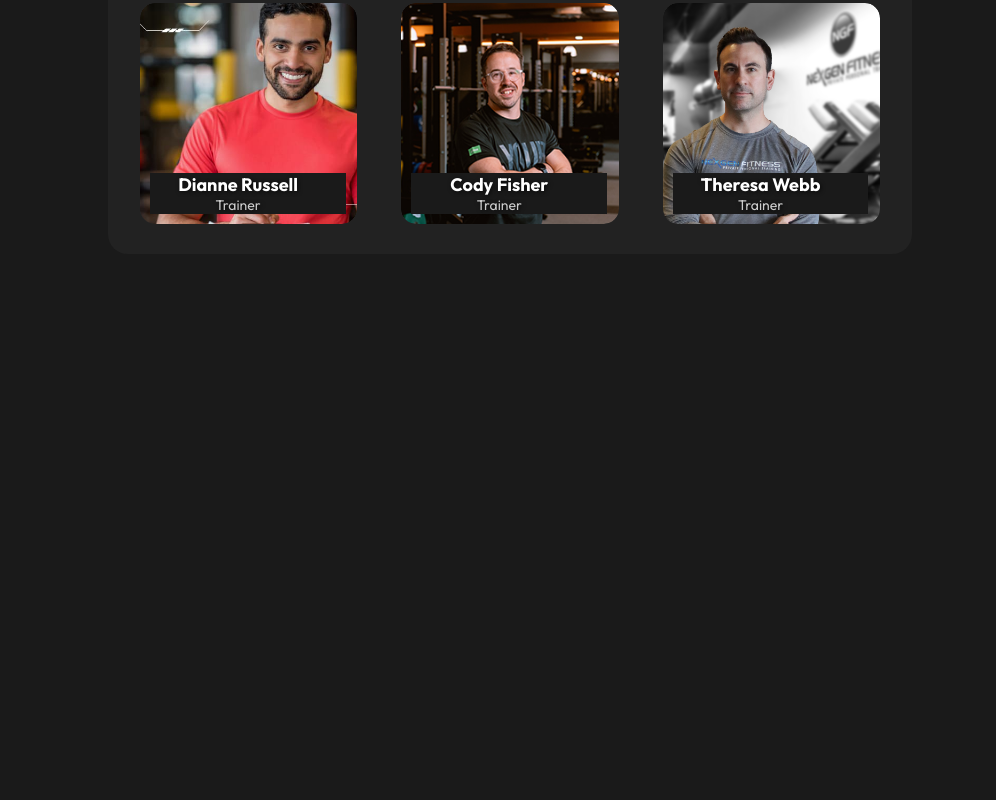
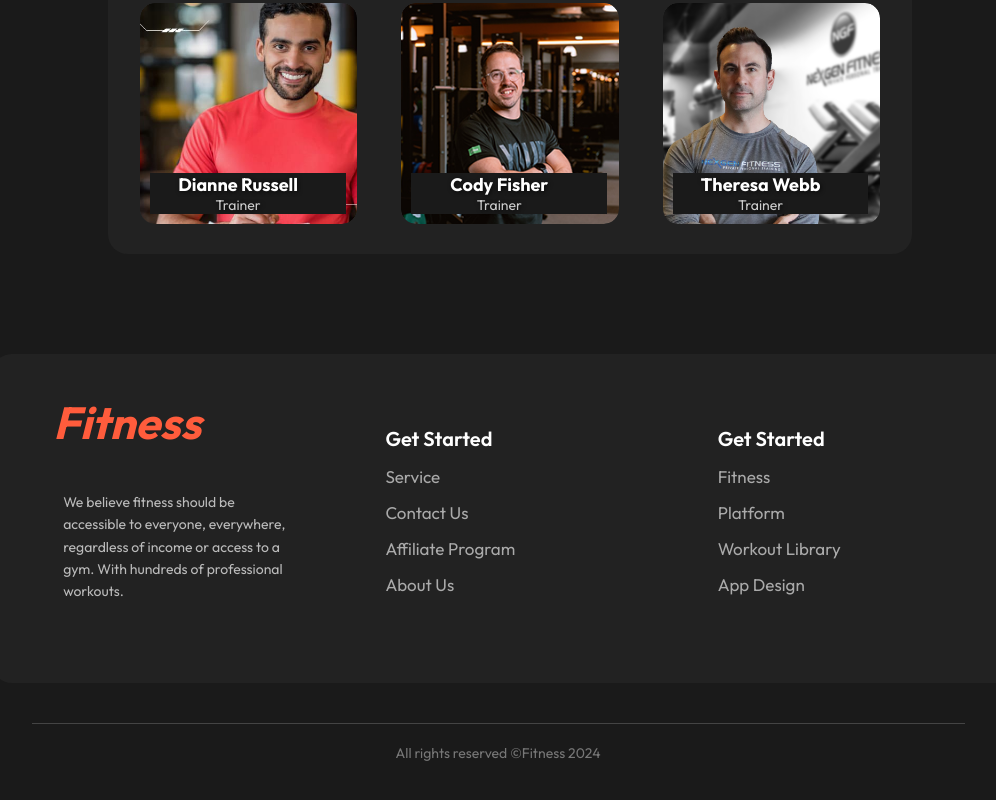
Before and after one commit to Shahadath049/B10--Assignment-2, a plain HTML site: page index.html in a window 1280 px wide. Shown: the part 2912-3712 px from the top of the page, without its empty margins (130-1126 px from the left). Before the commit the page ends 3266 px from the top, so only its background shows below. Drawn offline with Linux system fonts and the light colour scheme.

Commit message:
footer added

```diff
--- a/index.html
+++ b/index.html
@@ -229,6 +229,35 @@
   </section>
   <!-- footer section starts here -->
 
+  <footer>
+      <div class="footer-content">
+        <div class=" footer-logo">Fitness</div>
+        <p class="footer-paragraph">We believe fitness should be accessible to everyone, everywhere, regardless of income or access to a gym. With hundreds of professional workouts.</p>
+      </div>
+
+        <div class="footer-line">
+            <h3>Get Started</h3>
+            <ul>
+                <li><a href="#">Service</a></li>
+                <li><a href="#">Contact Us</a></li>
+                <li><a href="#">Affiliate Program</a></li>
+                <li><a href="#">About Us</a></li>
+            </ul>
+        </div>
+        <div class="footer-line">
+            <h3>Get Started</h3>
+            <ul>
+                <li><a href="#">Fitness</a></li>
+                <li><a href="#">Platform</a></li>
+                <li><a href="#">Workout Library</a></li>
+                <li><a href="#">App Design</a></li>
+            </ul>
+        </div>
+
+  </footer>
+  <div class="bottom-bar">
+    All rights reserved ©Fitness 2024
+</div>
 
 
 
--- a/style.css
+++ b/style.css
@@ -9,6 +9,10 @@
   font-optical-sizing: auto;
   font-weight: 400;
   font-style: normal;
+}
+
+.container{
+  width: ;
 }
 section {
   margin-bottom: 80px;
@@ -26,7 +30,7 @@ section {
 }
 
 /* Logo styling */
-.navbar .logo {
+.navbar .logo  {
   color: #ff5c3c; /* Red color for the logo */
   font-size: 29px;
   font-weight: bold;
@@ -493,55 +497,76 @@ form button:hover {
 }
 
 /* Footer section css */
-.footer {
+footer {
   background-color: #222;
+  border-radius: 20px;
   color: #aaa;
   padding: 40px 20px;
   display: flex;
   justify-content: space-between;
-  align-items: flex-start;
-  max-width: 1200px;
+  align-items: center;
+  width: 100%;
   margin: 0 auto;
 }
-.footer .logo {
-  font-size: 24px;
-  color: #ff4a4a;
+.footer-logo {
+  background-color: #222;
+  color: #ff5c3c; /* Red color for the logo */
+  font-size: 45px;
   font-weight: bold;
-  margin-bottom: 10px;
+  margin-right: 40px;
+  font-style: italic;
 }
-.footer .text {
-  max-width: 300px;
+.footer-paragraph{
+  background-color: #222;
   line-height: 1.6;
+  font-size: 14px;
+  color: #bbb;
+  margin: 40px 10px;
 }
-.footer .links {
-  display: flex;
-  gap: 50px;
+
+footer h3 {
+  background-color: #222;
+  margin-left: 0%;
+  text-align: left;
+  color: #fff;
+  font-size: 20px;
+  margin-bottom: 12px;
+  font-weight: 600;
 }
-.footer .links h3 {
-  color: #fff;
-  font-size: 18px;
-  margin-bottom: 10px;
-}
-.footer .links ul {
+footer ul {
+  background-color: #222;
   list-style: none;
   padding: 0;
   margin: 0;
 }
-.footer .links ul li {
-  margin: 8px 0;
+footer ul li {
+  background-color: #222;
+  margin: 15px 0;
+
 }
-.footer .links ul li a {
+footer ul li a {
+  background-color: #222;
   color: #aaa;
   text-decoration: none;
+  font-size: 17px;
+  text-align: center;
 }
-.footer .links ul li a:hover {
+.footer-content{
+  background-color: #222;
+  width: 25%;
+}
+.footer-line{
+  width: 25%;
+  background-color: #222;
+}
+footer ul li a:hover {
   color: #ff4a4a;
 }
-.footer .copyright {
+.bottom-bar {
   text-align: center;
   padding-top: 20px;
   font-size: 14px;
   color: #777;
   border-top: 1px solid #444;
-  margin-top: 20px;
+  margin: 40px ;
 }
```
